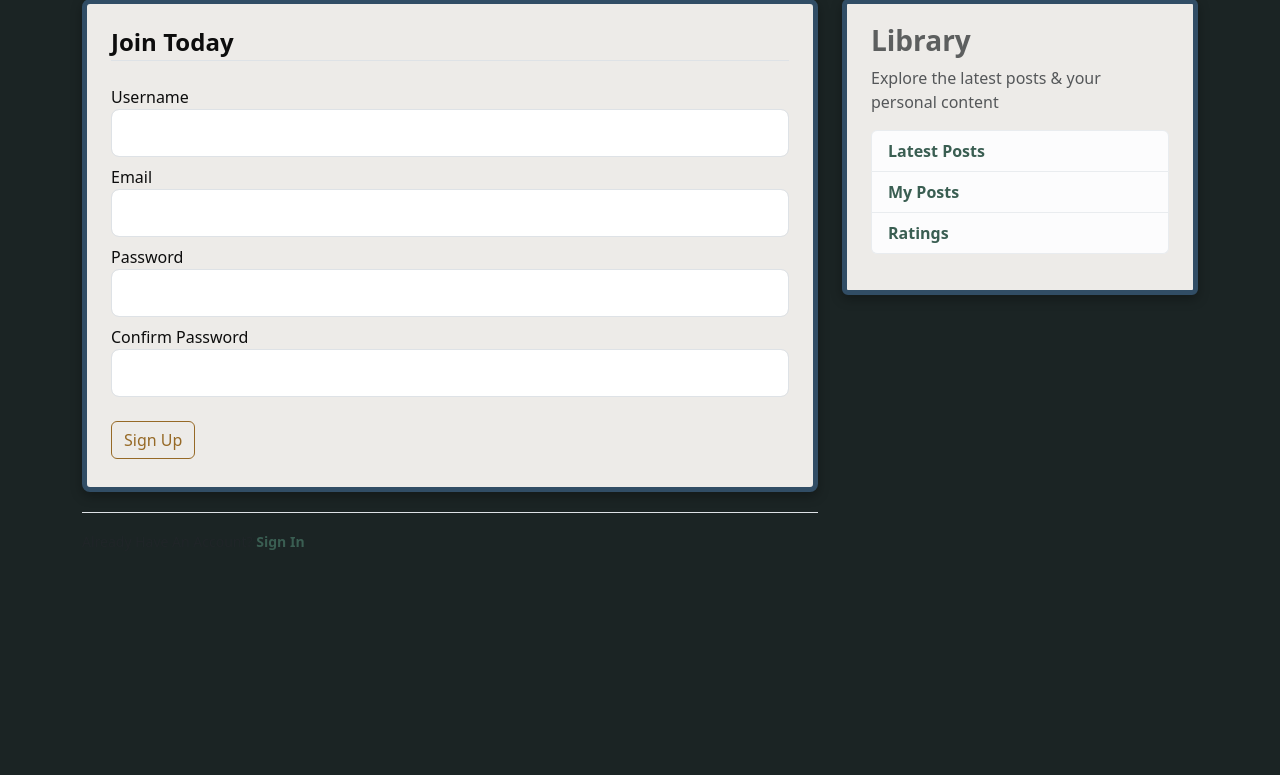
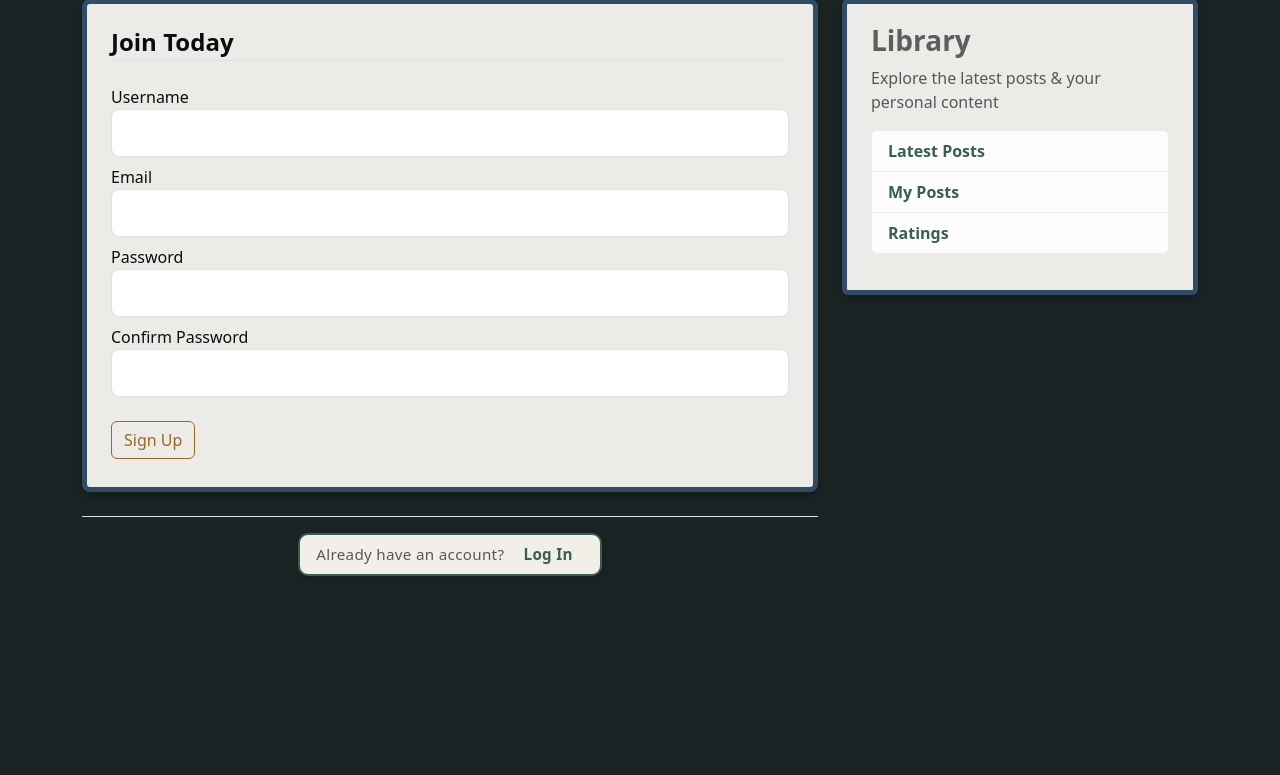
Before and after one commit to nick23447/now-listening, a Flask app: page /register in a window 1280 px wide. Shown: the part 81-856 px from the top of the page. Run offline with Flask 3, Linux system fonts and the light colour scheme; some libraries are stand-ins or nearby versions.

Commit message:
add div around login redirect for css

```diff
--- a/musicblog/templates/register.html
+++ b/musicblog/templates/register.html
@@ -67,9 +67,10 @@
             </div>
        </form>
     </div>
-    <div class="border-top pt-3">
+    <div class="border-top pt-3 auth-redirect">
         <small class="text-muted">
-            Already Have An Account? <a href="{{ url_for('users.login')}}" class="ml-2">Sign In</a>
+            Already have an account?
+            <a href="{{ url_for('users.login') }}" class="hover-box">Log In</a>
         </small>
     </div>
 {% endblock content %}
```
